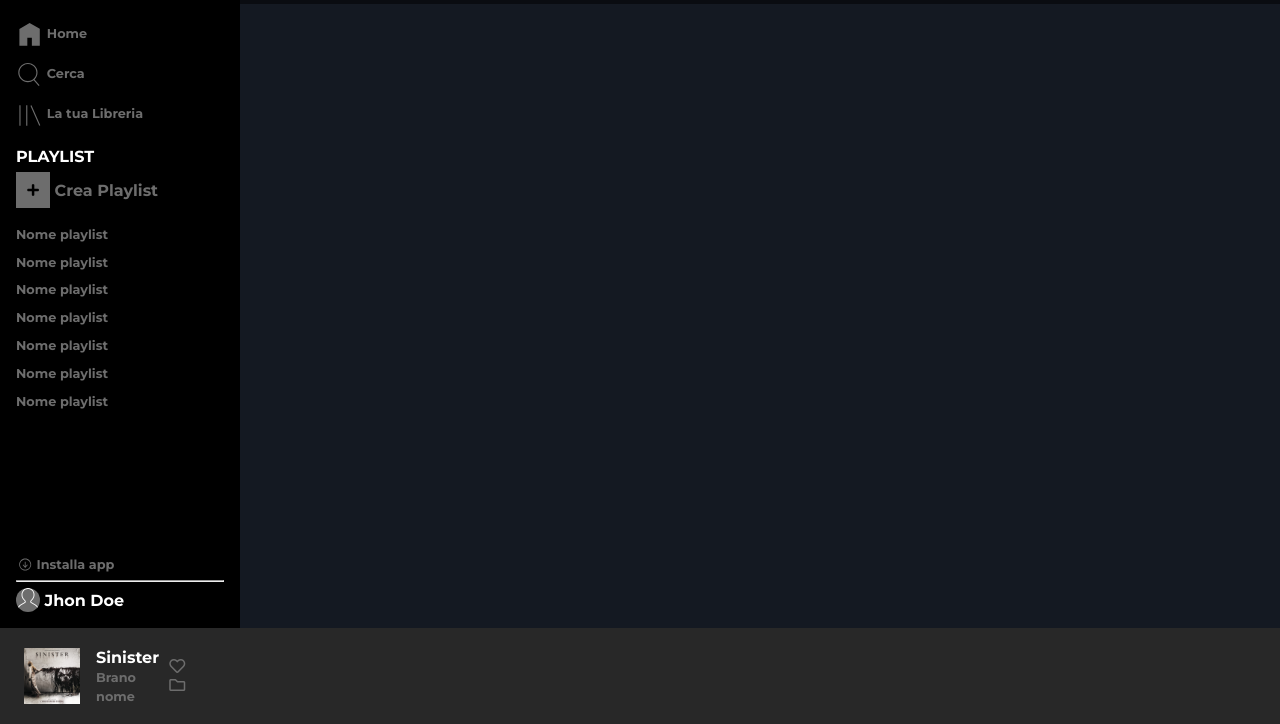
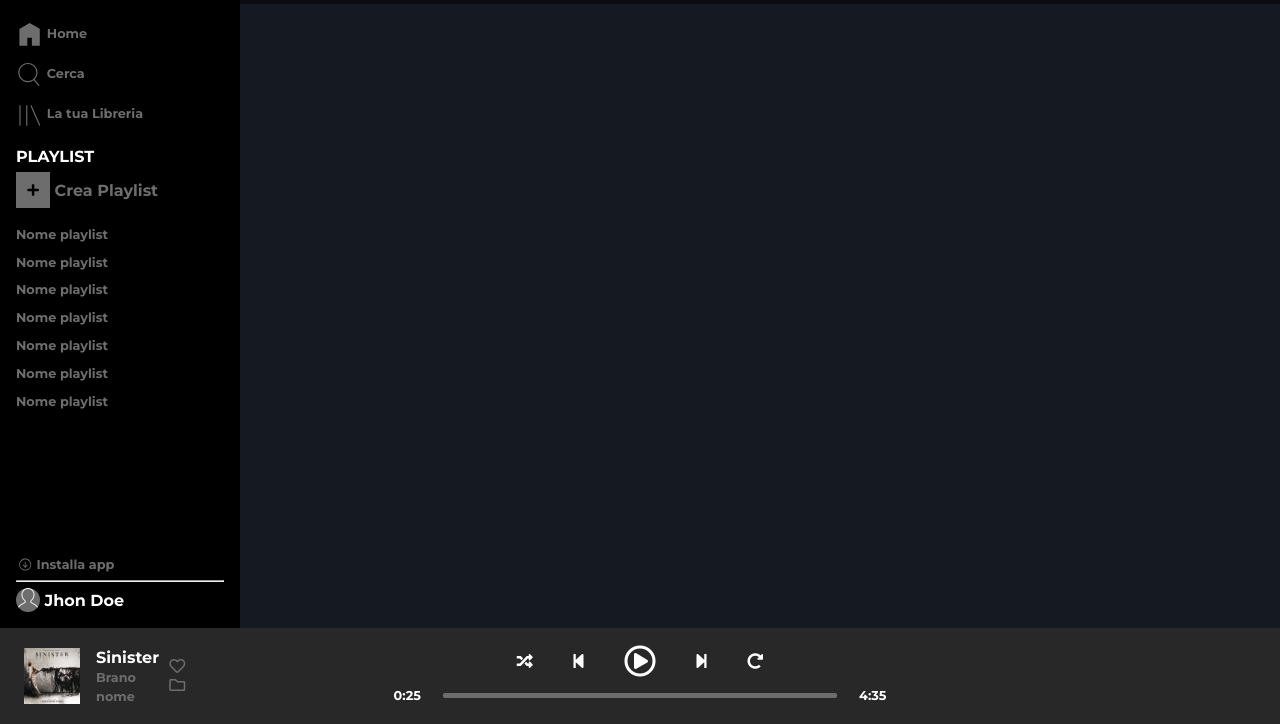
Before and after one commit to Immolazione/html-css-spotifyweb, a plain HTML site: page index.html in a window 1280 px wide. Shown: the part 76-800 px from the top of the page. Drawn offline with Linux system fonts and the light colour scheme.

Commit message:
add playing progress bar and minutes

```diff
--- a/css/style.css
+++ b/css/style.css
@@ -63,8 +63,8 @@ body {
     width: 15%;
 }
 
-.w-50 {
-    width: 50%;
+.w-40 {
+    width: 40%;
 }
 
 /* BODY */
@@ -198,3 +198,27 @@ body {
 .playing > img {
     width: 3.5rem;
 }
+
+.play-buttons {
+    display: flex;
+    justify-content: space-between;
+    align-items: center;
+    width: 50%;
+    margin: 0 auto 0.4rem auto;
+}
+
+.play-progression {
+    height: 1.5rem;
+    display: flex;
+    justify-content: space-between;
+    align-items: center;
+}
+
+
+.play-bar {
+    width: 80%;
+    height: 5px;
+    background-color: #6D6D6D;
+    border-radius: 2px;
+    vertical-align: middle;
+}
--- a/index.html
+++ b/index.html
@@ -94,8 +94,19 @@
             </div>
         </div>
         <!-- PLAYER CENTER -->
-        <div class="w-50">
-
+        <div class="w-40">
+            <div class="play-buttons">
+                <i class="white fas fa-random"></i>
+                <i class="white fas fa-step-backward"></i>
+                <i class="white far fa-2x fa-play-circle"></i>
+                <i class="white fas fa-step-forward"></i>
+                <i class="white fas fa-redo-alt"></i>
+            </div>
+            <div class="play-progression">
+                <span class="inlinebl white fs-08rem">0:25</span>
+                <div class="play-bar"></div>
+                <span class="inlinebl white fs-08rem">4:35</span>
+            </div>
         </div>
         <!-- PLAYER RIGHT -->
         <div class="w-15"></div>
```
